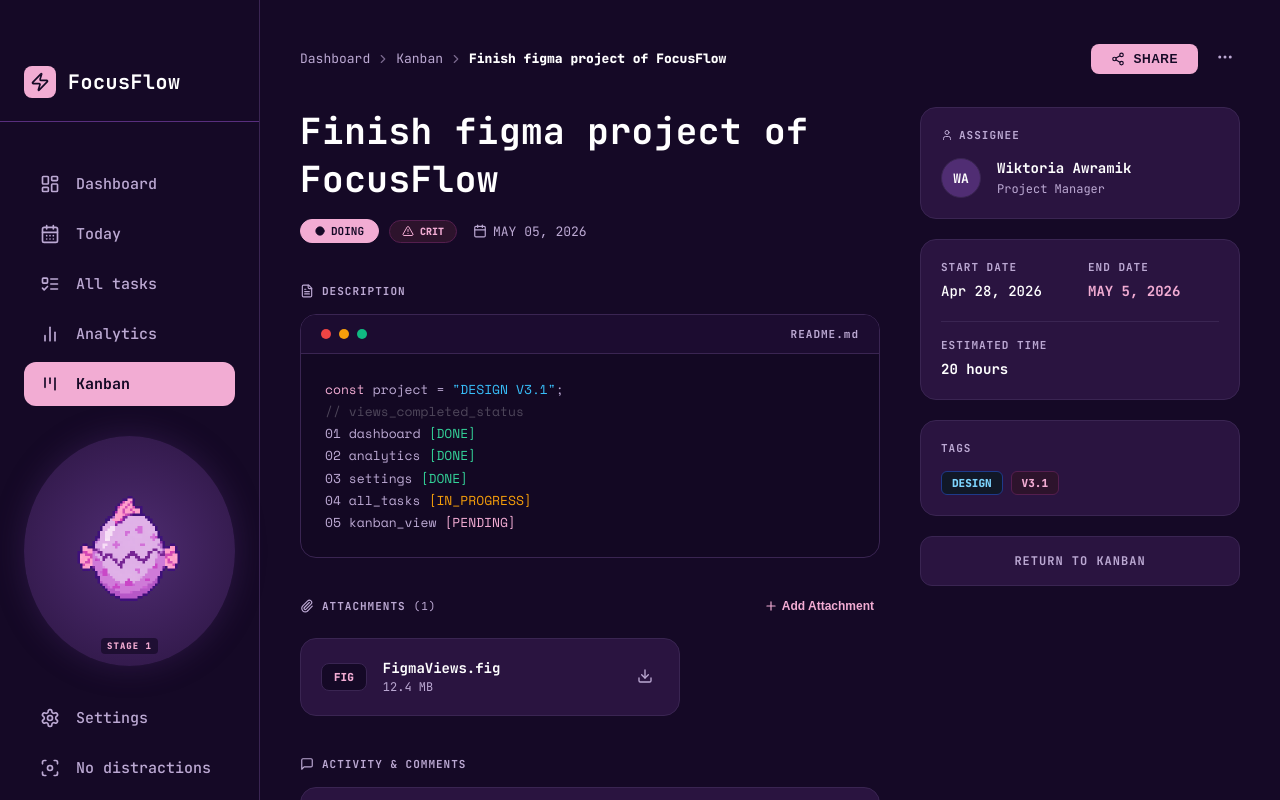
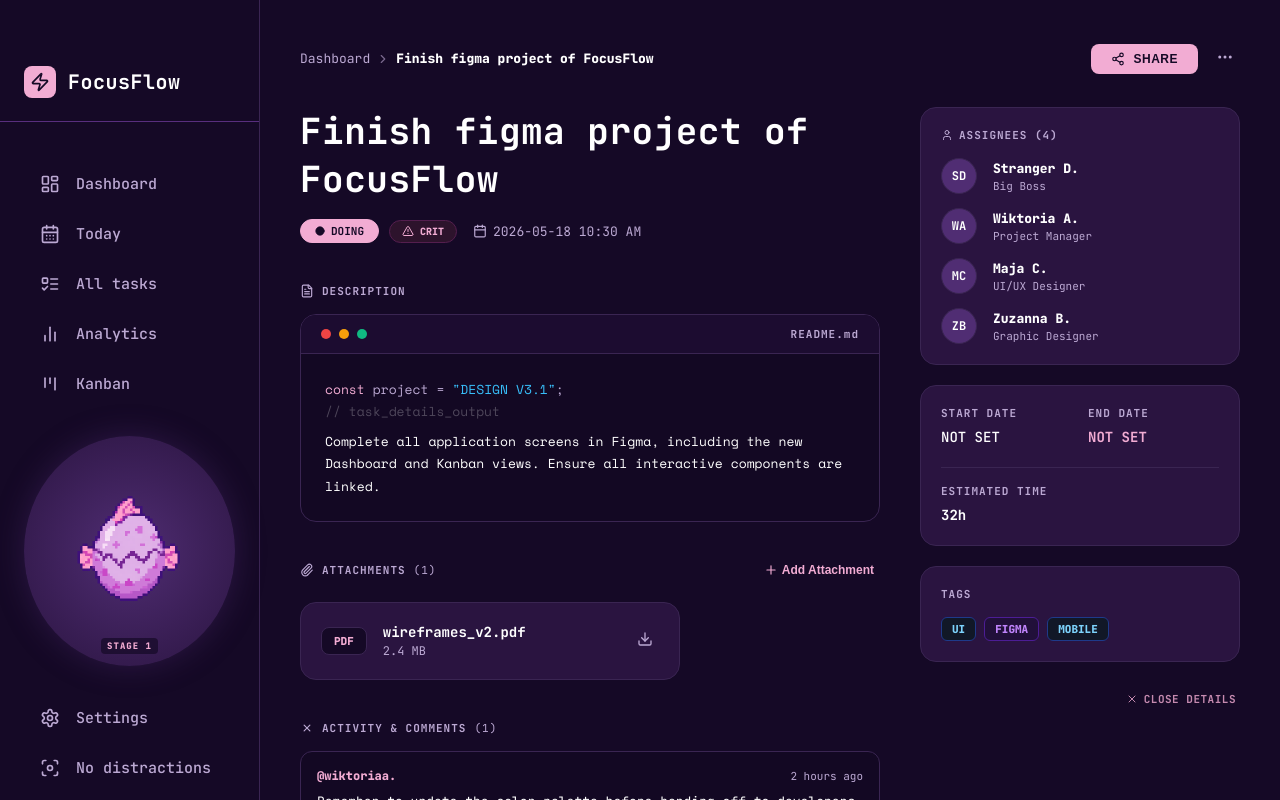
Before and after one commit to awramik/FocusFlow, a React (Vite) app: page /kanban/1 in a window 1280 px wide. Built offline with nearby package versions, Linux system fonts and the light colour scheme.

Commit message:
small fixes

```diff
--- a/src/components/Sidebar.jsx
+++ b/src/components/Sidebar.jsx
@@ -66,7 +66,7 @@
             </NavLink>
           </li>
           <li>
-            <NavLink to="/kanban" className={({isActive}) => isActive ? "nav-item active" : "nav-item"}>
+            <NavLink to="/kanban" end className={({isActive}) => isActive ? "nav-item active" : "nav-item"}>
               <Kanban size={20} /> Kanban
             </NavLink>
           </li>
--- a/src/pages/AllTasks.jsx
+++ b/src/pages/AllTasks.jsx
@@ -1,5 +1,6 @@
 import React, { useState } from 'react';
 import { useTasks } from '../context/TaskContext';
+import { useNavigate } from 'react-router-dom';
 import {
   Plus,
   Circle,
@@ -16,6 +17,7 @@
 
 export default function AllTasks() {
   const { tasks, updateTaskStatus } = useTasks();
+  const navigate = useNavigate();
 
   // Stany wyszukiwania i filtrów
   const [searchQuery, setSearchQuery] = useState('');
@@ -38,7 +40,7 @@
   };
 
   const handleResetFilters = () => {
-    setSearchQuery('');
+    searchQuery('');
     setSelectedPriority('ALL');
     setSelectedProject('ALL');
     setSelectedDate('');
@@ -50,7 +52,6 @@
     return 'priority-tag low';
   };
 
-  // INTELIGENTNA WALIDACJA I SIKANIE DATY OD LEWEJ DO PRAWEJ
   const handleDateChange = (e) => {
     let raw = e.target.value.replace(/[^\d]/g, '');
 
@@ -255,7 +256,6 @@
         {/* LISTA ZADAŃ */}
         <div style={{ marginBottom: '40px' }}>
           <div style={{ display: 'flex', alignItems: 'center', gap: '12px', marginBottom: '24px' }}>
-            {/* POPRAWKA: teraz sprawdzamy wyłącznie warunek dynamicznego filtrowania (shouldShowReset) */}
             <span style={{ fontSize: '12px', fontWeight: '800', color: 'var(--text-muted)', letterSpacing: '1px', display: 'flex', alignItems: 'center', gap: '6px' }}>
               <Layers size={14} /> {shouldShowReset ? 'FILTERED TASKS' : 'ACTIVE TASKS'}
             </span>
@@ -312,7 +312,12 @@
                     </div>
                   </div>
 
-                  <button className="icon-btn" style={{ padding: '4px' }}>
+                  <button
+                    className="icon-btn"
+                    style={{ padding: '4px', cursor: 'pointer' }}
+                    onClick={() => navigate(`/kanban/${task.id}`)}
+                    title="View task details"
+                  >
                     <MoreHorizontal size={18} />
                   </button>
                 </div>
--- a/src/pages/TaskDetails.jsx
+++ b/src/pages/TaskDetails.jsx
@@ -12,33 +12,46 @@
   Paperclip,
   Plus,
   Download,
-  MessageSquare,
-  User
+  User,
+  X
 } from 'lucide-react';
 
 export default function TaskDetails() {
   const { id } = useParams();
   const navigate = useNavigate();
-
-  const { tasks } = useTasks();
-
-  const task = tasks.find(t => t.id === id);
+  const { tasks, currentUser } = useTasks();
+  const task = tasks?.find(t => t.id?.toString() === id?.toString());
 
   if (!task) {
     return (
-      <div className="center-content">
-        <h2 style={{ marginBottom: '16px' }}>Task not found</h2>
-        <button onClick={() => navigate('/kanban')} className="btn-primary">
-          Return to Kanban
+      <div className="center-content" style={{ padding: '40px', textAlign: 'center' }}>
+        <h2 style={{ marginBottom: '16px', color: 'var(--text-main)' }}>Task not found</h2>
+        <p style={{ color: 'var(--text-muted)', marginBottom: '24px' }}>The task with ID #{id} could not be loaded.</p>
+        <button onClick={() => navigate(-1)} className="btn-primary">
+          Return to Dashboard
         </button>
       </div>
     );
   }
 
   const getPriorityClass = (priority) => {
-    if (priority === 'CRIT') return 'priority-tag critical';
-    if (priority === 'HIGH') return 'priority-tag high';
+    const p = priority?.toUpperCase();
+    if (p === 'CRIT' || p === 'CRITICAL') return 'priority-tag critical';
+    if (p === 'HIGH') return 'priority-tag high';
     return 'priority-tag low';
+  };
+
+  // Bezpieczne formatowanie daty
+  const formatDate = (dateStr) => {
+    if (!dateStr) return 'NOT SET';
+    try {
+      const cleanStr = String(dateStr).split(' ')[0];
+      const date = new Date(cleanStr);
+      if (isNaN(date.getTime())) return String(dateStr).toUpperCase();
+      return date.toLocaleDateString('en-US', { month: 'SHORT', day: 'numeric', year: 'numeric' }).toUpperCase();
+    } catch (e) {
+      return 'NOT SET';
+    }
   };
 
   return (
@@ -48,10 +61,9 @@
         <div style={{ display: 'flex', alignItems: 'center', gap: '6px', fontSize: '13px', color: 'var(--text-muted)' }}>
           <span style={{ cursor: 'pointer' }} onClick={() => navigate('/')}>Dashboard</span>
           <ChevronRight size={14} style={{ color: 'var(--text-muted)', opacity: 0.6 }} />
-          <span style={{ cursor: 'pointer' }} onClick={() => navigate('/kanban')}>Kanban</span>
-          <ChevronRight size={14} style={{ color: 'var(--text-muted)', opacity: 0.6 }} />
           <span style={{ color: 'var(--text-main)', fontWeight: '750' }}>{task.title}</span>
         </div>
+
         <div style={{ display: 'flex', gap: '12px', alignItems: 'center' }}>
           <button className="btn-primary" style={{ display: 'flex', alignItems: 'center', gap: '8px', padding: '8px 20px', borderRadius: '8px', fontSize: '12px', letterSpacing: '0.5px' }}>
             <Share2 size={14} />
@@ -67,24 +79,26 @@
 
         <div className="column-tasks-container" style={{ gap: '32px' }}>
 
+          {/* NAGŁÓWEK */}
           <div>
             <h1 className="kanban-title" style={{ fontSize: '36px', marginBottom: '16px', letterSpacing: '0.5px' }}>
-              {task.title}
+              {task.title || 'Untitled Task'}
             </h1>
             <div style={{ display: 'flex', gap: '10px', alignItems: 'center' }}>
               <span className="filter-chip active" style={{ display: 'flex', alignItems: 'center', gap: '6px', cursor: 'default', padding: '4px 14px', borderRadius: '20px', textTransform: 'uppercase' }}>
-                <Circle size={10} fill="currentColor" /> {task.status}
+                <Circle size={10} fill="currentColor" /> {task.status || 'To do'}
               </span>
               <span className={getPriorityClass(task.priority)} style={{ display: 'flex', alignItems: 'center', gap: '6px', padding: '4px 12px', borderRadius: '20px' }}>
-                {task.priority === 'CRIT' && <AlertTriangle size={12} />}
-                {task.priority}
+                {(task.priority === 'CRIT' || task.priority === 'critical') && <AlertTriangle size={12} />}
+                {task.priority || 'LOW'}
               </span>
               <span className="deadline" style={{ display: 'flex', alignItems: 'center', gap: '6px', marginLeft: '6px', color: 'var(--text-muted)', fontSize: '13px' }}>
-                <Calendar size={14} /> MAY 05, 2026
+                <Calendar size={14} /> {task.deadline ? String(task.deadline).toUpperCase() : 'NO DEADLINE'}
               </span>
             </div>
           </div>
 
+          {/* DESCRIPTION */}
           <div>
             <h2 className="category-tag" style={{ marginBottom: '16px', display: 'flex', alignItems: 'center', gap: '8px' }}>
               <FileText size={14} /> Description
@@ -99,116 +113,246 @@
                 <span className="category-tag" style={{ fontSize: '11px', textTransform: 'none' }}>README.md</span>
               </div>
               <div style={{ padding: '24px', fontFamily: 'Space Mono, monospace', fontSize: '13px', color: 'var(--text-muted)', lineHeight: '1.7' }}>
-                <span style={{ color: 'var(--accent-primary)' }}>const</span> project = <span style={{ color: '#38BDF8' }}>"{task.project}"</span>;<br/>
-                <span style={{ color: 'rgba(255,255,255,0.25)' }}>// views_completed_status</span><br/>
-                01  dashboard     <span style={{ color: '#34D399' }}>[DONE]</span><br/>
-                02  analytics     <span style={{ color: '#34D399' }}>[DONE]</span><br/>
-                03  settings      <span style={{ color: '#34D399' }}>[DONE]</span><br/>
-                04  all_tasks     <span style={{ color: '#F59E0B' }}>[IN_PROGRESS]</span><br/>
-                05  kanban_view   <span style={{ color: 'var(--accent-primary)' }}>[PENDING]</span>
+                <span style={{ color: 'var(--accent-primary)' }}>const</span> project = <span style={{ color: '#38BDF8' }}>"{task.project || 'FocusFlow'}"</span>;<br/>
+                <span style={{ color: 'rgba(255,255,255,0.25)' }}>// task_details_output</span><br/>
+                <div style={{ color: 'var(--text-main)', marginTop: '8px', fontFamily: 'inherit' }}>
+                  {task.description || task.title || "// No description provided."}
+                </div>
               </div>
             </div>
           </div>
 
+          {/* ATTACHMENTS */}
           <div>
             <div className="flex-between" style={{ marginBottom: '16px' }}>
               <h2 className="category-tag" style={{ display: 'flex', alignItems: 'center', gap: '8px' }}>
-                <Paperclip size={14} /> Attachments <span style={{ color: 'var(--text-muted)', fontWeight: '400' }}>(1)</span>
+                <Paperclip size={14} /> Attachments <span style={{ color: 'var(--text-muted)', fontWeight: '400' }}>({task.attachments?.length || 0})</span>
               </h2>
               <button className="icon-btn" style={{ display: 'flex', alignItems: 'center', gap: '4px', fontSize: '12px', color: 'var(--accent-primary)', fontWeight: '700' }}>
                 <Plus size={14} /> Add Attachment
               </button>
             </div>
-            <div className="card" style={{ display: 'flex', justifyContent: 'space-between', alignItems: 'center', maxWidth: '380px', margin: '0' }}>
+
+            {task.attachments && task.attachments.length > 0 ? (
+              <div style={{ display: 'flex', flexDirection: 'column', gap: '10px' }}>
+                {task.attachments.map(file => (
+                  <div key={file.id} className="card" style={{ display: 'flex', justifyContent: 'space-between', alignItems: 'center', maxWidth: '380px', margin: '0' }}>
                     <div style={{ display: 'flex', alignItems: 'center', gap: '16px' }}>
-                <div style={{ backgroundColor: 'var(--bg-main)', padding: '6px 12px', borderRadius: '8px', fontSize: '11px', fontWeight: '800', border: '1px solid var(--border)', color: 'var(--accent-primary)' }}>FIG</div>
+                      <div style={{ backgroundColor: 'var(--bg-main)', padding: '6px 12px', borderRadius: '8px', fontSize: '11px', fontWeight: '800', border: '1px solid var(--border)', color: 'var(--accent-primary)' }}>
+                        {file.name?.split('.').pop()?.toUpperCase() || 'FILE'}
+                      </div>
                       <div>
-                  <div style={{ fontSize: '14px', fontWeight: '600' }}>FigmaViews.fig</div>
-                  <div style={{ fontSize: '12px', color: 'var(--text-muted)', marginTop: '2px' }}>12.4 MB</div>
+                        <div style={{ fontSize: '14px', fontWeight: '600' }}>{file.name}</div>
+                        <div style={{ fontSize: '12px', color: 'var(--text-muted)', marginTop: '2px' }}>{file.size}</div>
                       </div>
                     </div>
                     <button className="icon-btn" style={{ padding: '6px' }}>
                       <Download size={16} />
                     </button>
                   </div>
+                ))}
+              </div>
+            ) : (
+              <p style={{ fontSize: '13px', color: 'var(--text-muted)', fontStyle: 'italic', margin: 0 }}>No attachments uploaded.</p>
+            )}
           </div>
 
+          {/* SEKCJA KOMENTARZY */}
           <div>
             <h2 className="category-tag" style={{ marginBottom: '16px', display: 'flex', alignItems: 'center', gap: '8px' }}>
-              <MessageSquare size={14} /> Activity & Comments
+              <Plus size={14} style={{ transform: 'rotate(45deg)' }} /> Activity & Comments <span style={{ color: 'var(--text-muted)', fontWeight: '400' }}>({task.comments?.length || 0})</span>
             </h2>
-            <div className="card" style={{ margin: '0', padding: '40px', textAlign: 'center' }}>
-              <div style={{ color: 'var(--text-muted)', opacity: 0.4, marginBottom: '12px', display: 'flex', justifyContent: 'center' }}>
-                <MessageSquare size={32} />
+
+            <div style={{ display: 'flex', flexDirection: 'column', gap: '16px' }}>
+
+              {/* Lista istniejących komentarzy */}
+              {task.comments && task.comments.length > 0 ? (
+                task.comments.map(comment => (
+                  <div key={comment.id} style={{
+                    backgroundColor: '#130823',
+                    border: '1px solid var(--border)',
+                    borderRadius: '12px',
+                    padding: '16px'
+                  }}>
+                    <div className="flex-between" style={{ marginBottom: '8px', alignItems: 'center' }}>
+                      <span style={{ fontSize: '12px', fontWeight: '750', color: 'var(--accent-primary)', fontFamily: "'JetBrains Mono', monospace" }}>
+                        @{comment.author.replace(/\s+/g, '').toLowerCase()}
+                      </span>
+                      <span style={{ fontSize: '11px', color: 'var(--text-muted)' }}>
+                        {comment.date}
+                      </span>
                     </div>
-              <div style={{ fontSize: '14px', fontWeight: '600', marginBottom: '6px' }}>No conversation yet</div>
-              <p style={{ fontSize: '12px', color: 'var(--text-muted)', margin: '0' }}>Be the first to comment on this task and get the discussion started.</p>
+                    <p style={{ fontSize: '13px', color: 'var(--text-main)', lineHeight: '1.5', margin: 0 }}>
+                      {comment.text}
+                    </p>
+                  </div>
+                ))
+              ) : (
+                <p style={{ fontSize: '13px', color: 'var(--text-muted)', fontStyle: 'italic', margin: '0 0 8px 0' }}>
+                  No comments yet. Start the discussion below.
+                </p>
+              )}
+
+              <div style={{
+                display: 'flex',
+                gap: '12px',
+                alignItems: 'center',
+                backgroundColor: '#1c0c30',
+                border: '1px solid var(--border)',
+                borderRadius: '12px',
+                padding: '8px 12px 8px 16px',
+                marginTop: '8px'
+              }}>
+                <input
+                  type="text"
+                  placeholder="Write a comment..."
+                  style={{
+                    flex: 1,
+                    background: 'none',
+                    border: 'none',
+                    outline: 'none',
+                    color: 'var(--text-main)',
+                    fontSize: '13px',
+                    fontFamily: "'JetBrains Mono', monospace"
+                  }}
+                />
+                <button
+                  className="btn-primary"
+                  style={{
+                    padding: '6px 14px',
+                    borderRadius: '8px',
+                    fontSize: '11px',
+                    fontWeight: '700',
+                    letterSpacing: '0.5px'
+                  }}
+                >
+                  SEND
+                </button>
+              </div>
+
             </div>
           </div>
 
 </div>
 
+        {/* PRAWY PANEL */}
         <div style={{ display: 'flex', flexDirection: 'column', gap: '20px' }}>
 
+          {/* ASSIGNEES */}
           <div className="card" style={{ margin: '0' }}>
             <span className="category-tag" style={{ display: 'flex', alignItems: 'center', gap: '6px', marginBottom: '16px', fontSize: '11px' }}>
-              <User size={12} /> ASSIGNEE
+              <User size={12} /> ASSIGNEES ({currentUser?.length || 0})
             </span>
-            <div style={{ display: 'flex', alignItems: 'center', gap: '16px' }}>
-              <div style={{ width: '40px', height: '40px', borderRadius: '50%', backgroundColor: 'var(--accent-purple)', border: '1px solid var(--border)', display: 'flex', alignItems: 'center', justifyContent: 'center', fontSize: '13px', fontWeight: '700' }}>
-                WA
+            <div style={{ display: 'flex', flexDirection: 'column', gap: '14px' }}>
+              {currentUser && currentUser.map(user => (
+                <div key={user.id} style={{ display: 'flex', alignItems: 'center', gap: '16px' }}>
+                  <div style={{
+                    width: '36px',
+                    height: '36px',
+                    borderRadius: '50%',
+                    backgroundColor: 'var(--accent-purple)',
+                    border: '1px solid var(--border)',
+                    display: 'flex',
+                    alignItems: 'center',
+                    justifyContent: 'center',
+                    fontSize: '12px',
+                    fontWeight: '700',
+                    flexShrink: 0
+                  }}>
+                    {user.avatarInitials}
                   </div>
                   <div>
-                <div style={{ fontSize: '14px', fontWeight: '700' }}>Wiktoria Awramik</div>
-                <div style={{ fontSize: '12px', color: 'var(--text-muted)', marginTop: '4px' }}>Project Manager</div>
+                    <div style={{ fontSize: '13px', fontWeight: '750', color: 'var(--text-main)' }}>
+                      {user.firstName} {user.lastName}
+                    </div>
+                    <div style={{ fontSize: '11px', color: 'var(--text-muted)', marginTop: '2px' }}>
+                      {user.title}
                     </div>
                   </div>
                 </div>
+              ))}
+            </div>
+          </div>
 
+          {/* DATES & TIME */}
           <div className="card" style={{ margin: '0', display: 'flex', flexDirection: 'column', gap: '20px' }}>
             <div style={{ display: 'grid', gridTemplateColumns: '1fr 1fr', gap: '16px' }}>
               <div>
                 <span className="category-tag" style={{ display: 'block', marginBottom: '6px', fontSize: '11px' }}>START DATE</span>
-                <span style={{ fontSize: '14px', fontWeight: '500' }}>Apr 28, 2026</span>
+                <span style={{ fontSize: '14px', fontWeight: '500' }}>
+                  {formatDate(task.startDate)}
+                </span>
               </div>
               <div>
                 <span className="category-tag" style={{ display: 'block', marginBottom: '6px', fontSize: '11px' }}>END DATE</span>
-                <span style={{ fontSize: '14px', fontWeight: '700', color: 'var(--accent-primary)' }}>MAY 5, 2026</span>
+                <span style={{ fontSize: '14px', fontWeight: '700', color: 'var(--accent-primary)' }}>
+                  {formatDate(task.endDate)}
+                </span>
               </div>
             </div>
 
             <div style={{ borderTop: '1px solid var(--border)', paddingTop: '16px' }}>
               <span className="category-tag" style={{ display: 'block', marginBottom: '6px', fontSize: '11px' }}>ESTIMATED TIME</span>
-              <span style={{ fontSize: '14px', fontWeight: '700' }}>20 hours</span>
+              <span style={{ fontSize: '14px', fontWeight: '700' }}>
+                {task.estimate || 'Not estimated'}
+              </span>
             </div>
           </div>
 
+          {/* TAGS */}
           <div className="card" style={{ margin: '0' }}>
             <span className="category-tag" style={{ display: 'block', marginBottom: '16px', fontSize: '11px' }}>TAGS</span>
             <div style={{ display: 'flex', flexWrap: 'wrap', gap: '8px' }}>
-              <span className="priority-tag low" style={{ textTransform: 'uppercase', padding: '4px 10px', fontSize: '11px', background: '#111827' }}>DESIGN</span>
-              <span className="priority-tag critical" style={{ textTransform: 'uppercase', padding: '4px 10px', fontSize: '11px' }}>V3.1</span>
+              {task.tags && task.tags.length > 0 ? (
+                task.tags.map((tag, idx) => (
+                  <span
+                    key={idx}
+                    className={`priority-tag ${idx % 2 === 0 ? 'low' : 'high'}`}
+                    style={{ textTransform: 'uppercase', padding: '4px 10px', fontSize: '11px', background: idx % 2 === 0 ? '#111827' : undefined }}
+                  >
+                    {tag}
+                  </span>
+                ))
+              ) : (
+                <span style={{ fontSize: '12px', color: 'var(--text-muted)', fontStyle: 'italic' }}>No tags</span>
+              )}
             </div>
           </div>
 
+          {/* PRZYCISK ZAMYKANIA DETAILS */}
+          <div style={{ display: 'flex', justifyContent: 'flex-end', marginTop: '4px', paddingRight: '4px' }}>
             <button
-            onClick={() => navigate('/kanban')}
-            className="btn-filter"
+              onClick={() => navigate(-1)}
               style={{
-              width: '100%',
-              justifyContent: 'center',
-              padding: '16px',
-              borderRadius: '12px',
+                display: 'flex',
+                alignItems: 'center',
+                gap: '6px',
+                padding: '6px 0',
+                backgroundColor: 'transparent',
+                border: 'none',
+                color: 'var(--accent-primary)',
+                fontFamily: "'JetBrains Mono', monospace",
+                fontSize: '11px',
                 fontWeight: '700',
-              fontSize: '12px',
                 textTransform: 'uppercase',
-              letterSpacing: '1px',
-              backgroundColor: 'var(--bg-card)',
-              borderColor: 'var(--border)'
+                letterSpacing: '0.5px',
+                cursor: 'pointer',
+                opacity: 0.8,
+                transition: 'all 0.2s ease'
+              }}
+              onMouseEnter={(e) => {
+                e.currentTarget.style.opacity = '1';
+                e.currentTarget.style.textDecoration = 'underline';
+              }}
+              onMouseLeave={(e) => {
+                e.currentTarget.style.opacity = '0.8';
+                e.currentTarget.style.textDecoration = 'none';
               }}
             >
-            Return to Kanban
+              <X size={12} />
+              Close details
             </button>
+          </div>
 
         </div>
 
```
Also changed, not shown: src/pages/Calendar.jsx (+39 -6 lines), src/pages/Today.jsx (+83 -55 lines). Lines whose indentation alone changed are shown as unchanged.
